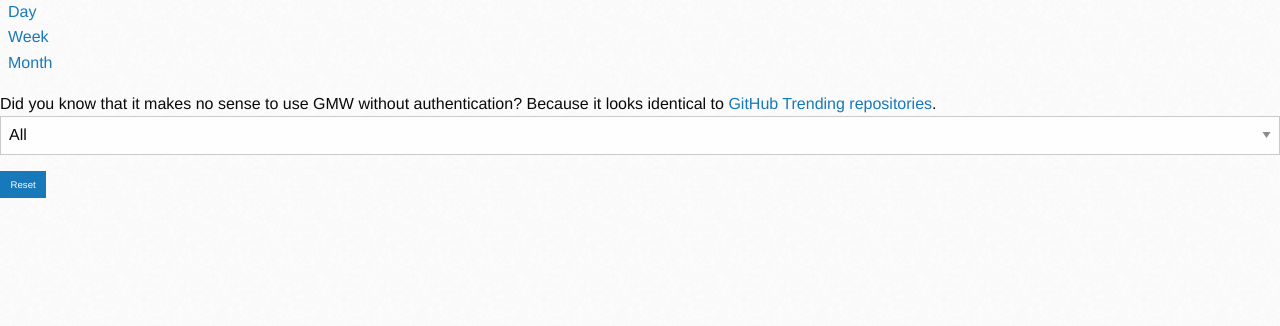
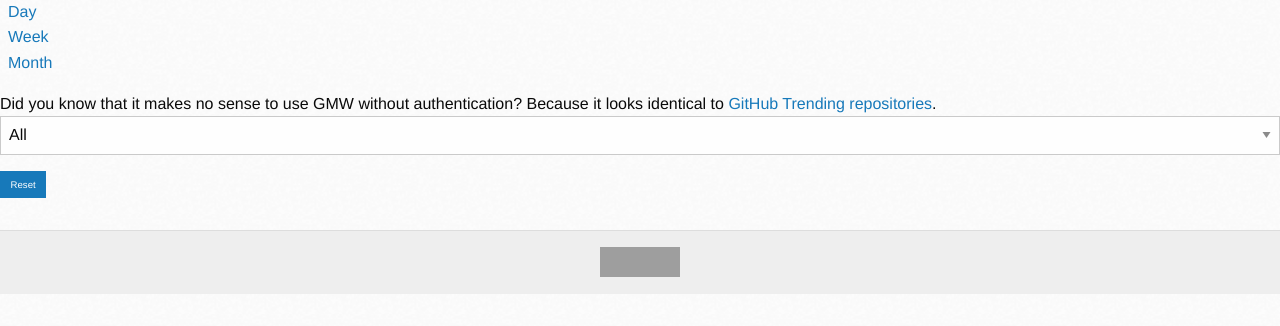
Before and after one commit to kkamkou/gitmostwanted.com, a Flask app: page / in a window 1280 px wide. Shown: the part 136-462 px from the top of the page. Run offline with Flask 2, Linux system fonts and the light colour scheme; data that the repository does not hold is empty; some libraries are stand-ins or nearby versions; grey boxes are pictures that could not be loaded.

Commit message:
Add footer to the layout, closes #70

```diff
--- a/gitmostwanted/static/styles.css
+++ b/gitmostwanted/static/styles.css
@@ -9,3 +9,7 @@ body{ background: #FFF url(/static/images/bg.png); }
 dl.sub-nav dd{ margin-left: 0.5rem; }
 
 div.user_attitude{ display: block; }
+
+div.wrapper{ min-height: 100%; height: auto !important; height: 100%; margin: 0 auto -4em; }
+footer, .footer-push{ height: 4em; }
+footer{ background-color: #EEE; border-top: 1px solid #DDD; text-align: center; padding-top: 1em; }
--- /dev/null
+++ b/gitmostwanted/templates/footer.html
@@ -0,0 +1,9 @@
+<footer>
+  <div class="row">
+    <div class="small-12 medium-12 large-12 columns">
+      <iframe
+        src="https://ghbtns.com/github-btn.html?user=kkamkou&repo=gitmostwanted.com&type=fork&size=large&v=2"
+        frameborder="0" scrolling="0" width="80px" height="30px"></iframe>
+    </div>
+  </div>
+</footer>
--- a/gitmostwanted/templates/layout.html
+++ b/gitmostwanted/templates/layout.html
@@ -50,7 +50,12 @@
       </section>
     </nav>
 
+    <div class="wrapper">
       {% block body %}{% endblock %}
+      <div class="footer-push"></div>
+    </div>
+
+    {% include 'footer.html' %}
   </body>
 
   <!-- ga -->
```
Lines whose indentation alone changed are shown as unchanged.
